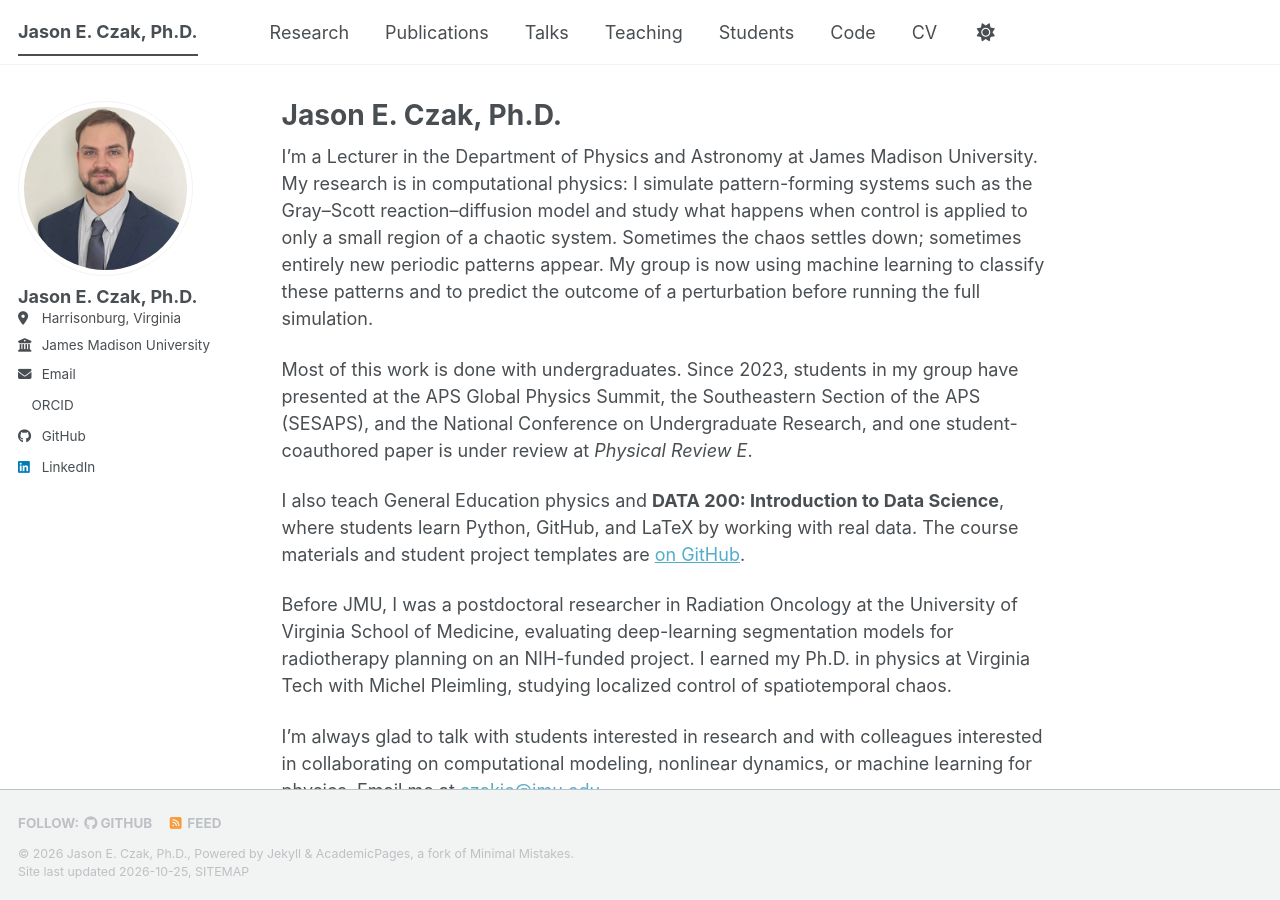
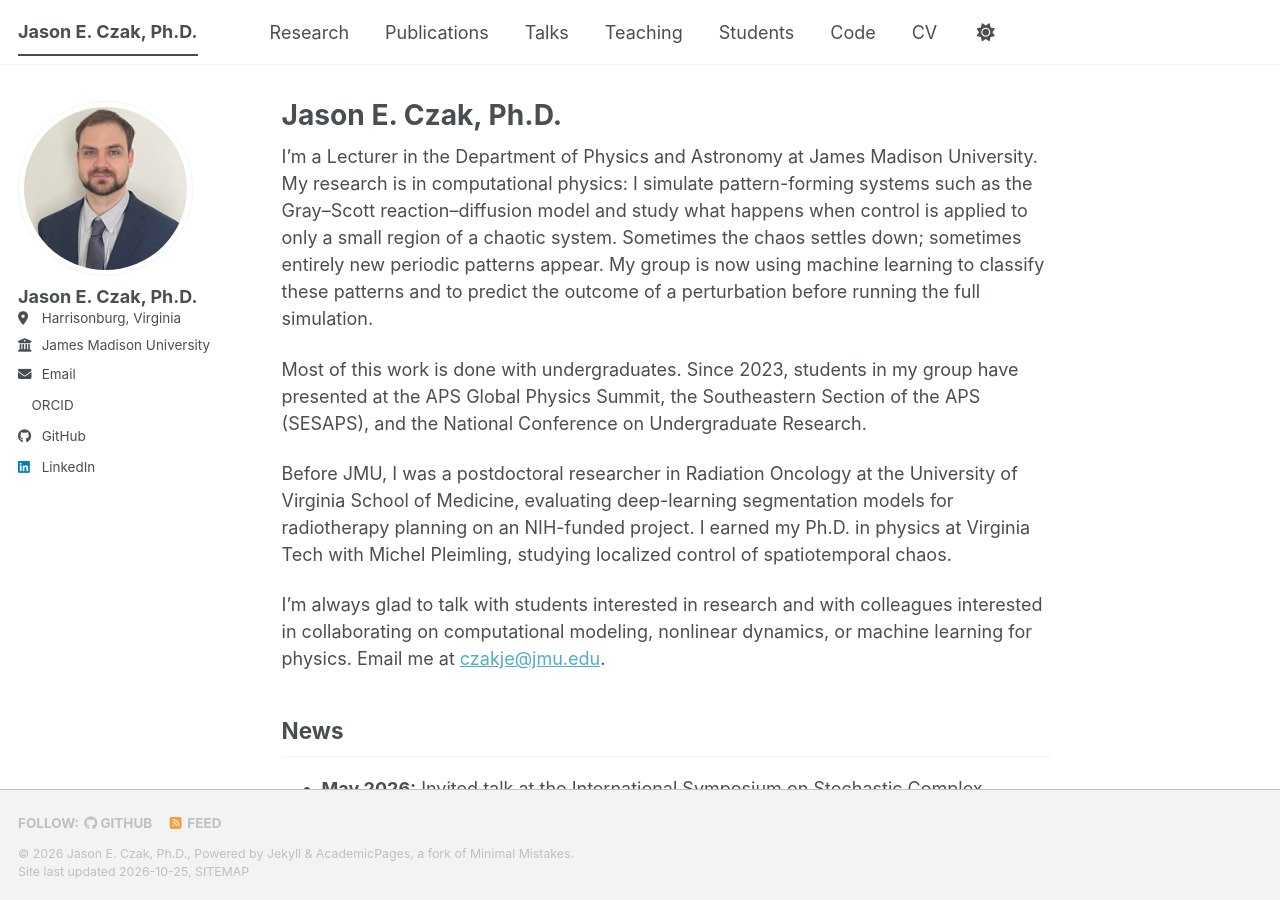
Before and after one commit to JasonCzak/JasonCzak.github.io, a Jekyll site: the page built from _pages/about.md, in a window 1280 px wide and 900 px high. Built offline with Jekyll 4.4.1, drawn with Linux system fonts in a browser that asks for light colours; a style sheet for code colours, icons or effects is not loaded.

Commit message:
Update about.md to remove course details
Removed teaching information about DATA 200 course from the about page.

```diff
--- a/_pages/about.md
+++ b/_pages/about.md
@@ -9,9 +9,9 @@ redirect_from:
 
 I'm a Lecturer in the Department of Physics and Astronomy at James Madison University. My research is in computational physics: I simulate pattern-forming systems such as the Gray–Scott reaction–diffusion model and study what happens when control is applied to only a small region of a chaotic system. Sometimes the chaos settles down; sometimes entirely new periodic patterns appear. My group is now using machine learning to classify these patterns and to predict the outcome of a perturbation before running the full simulation.
 
-Most of this work is done with undergraduates. Since 2023, students in my group have presented at the APS Global Physics Summit, the Southeastern Section of the APS (SESAPS), and the National Conference on Undergraduate Research, and one student-coauthored paper is under review at *Physical Review E*.
+Most of this work is done with undergraduates. Since 2023, students in my group have presented at the APS Global Physics Summit, the Southeastern Section of the APS (SESAPS), and the National Conference on Undergraduate Research.
 
-I also teach General Education physics and **DATA 200: Introduction to Data Science**, where students learn Python, GitHub, and LaTeX by working with real data. The course materials and student project templates are [on GitHub](/teaching/2024-spring-data200/).
+<!-- I also teach General Education physics and **DATA 200: Introduction to Data Science**, where students learn Python, GitHub, and LaTeX by working with real data. The course materials and student project templates are [on GitHub](/teaching/2024-spring-data200/). -->
 
 Before JMU, I was a postdoctoral researcher in Radiation Oncology at the University of Virginia School of Medicine, evaluating deep-learning segmentation models for radiotherapy planning on an NIH-funded project. I earned my Ph.D. in physics at Virginia Tech with Michel Pleimling, studying localized control of spatiotemporal chaos.
 
```
